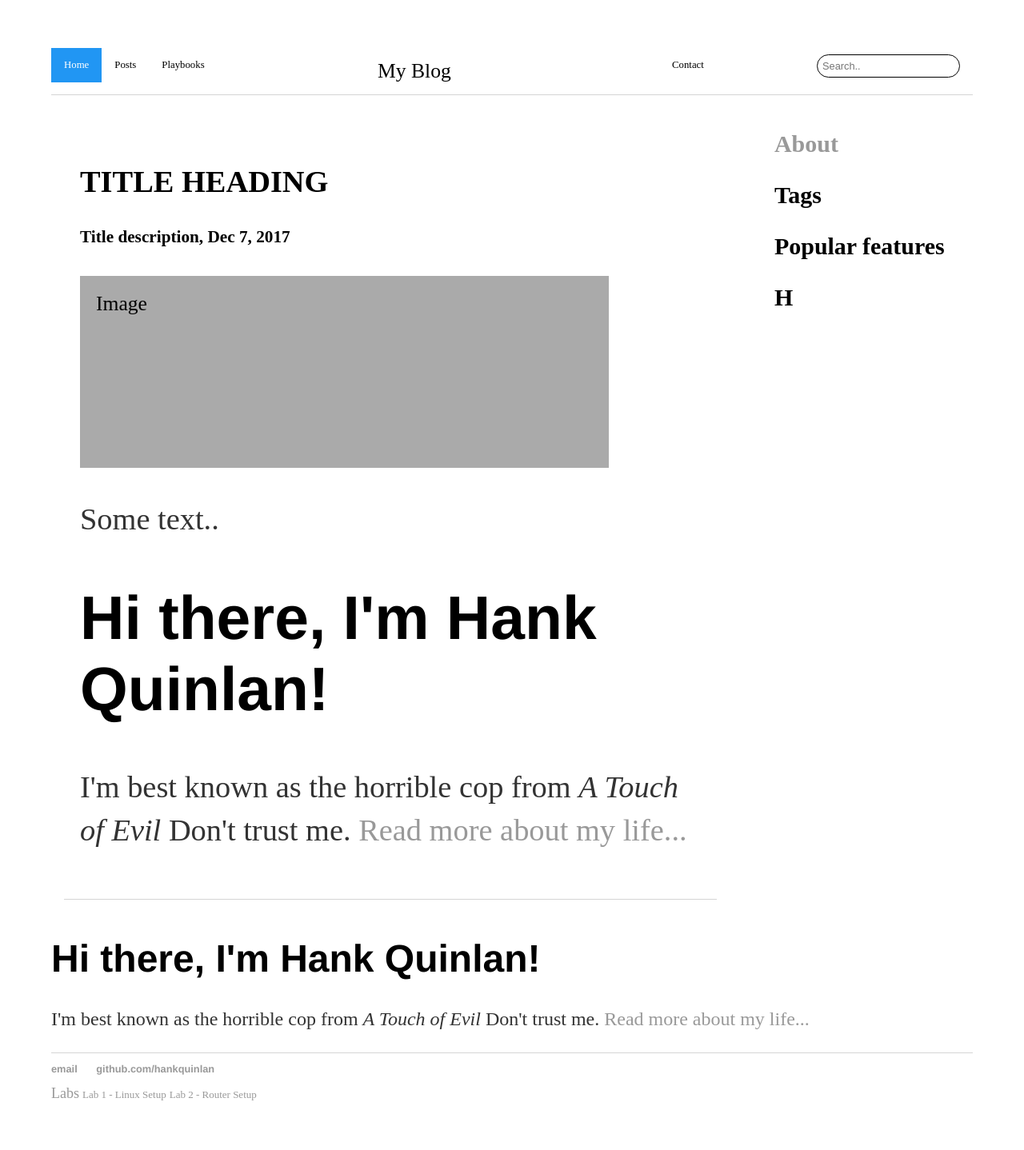
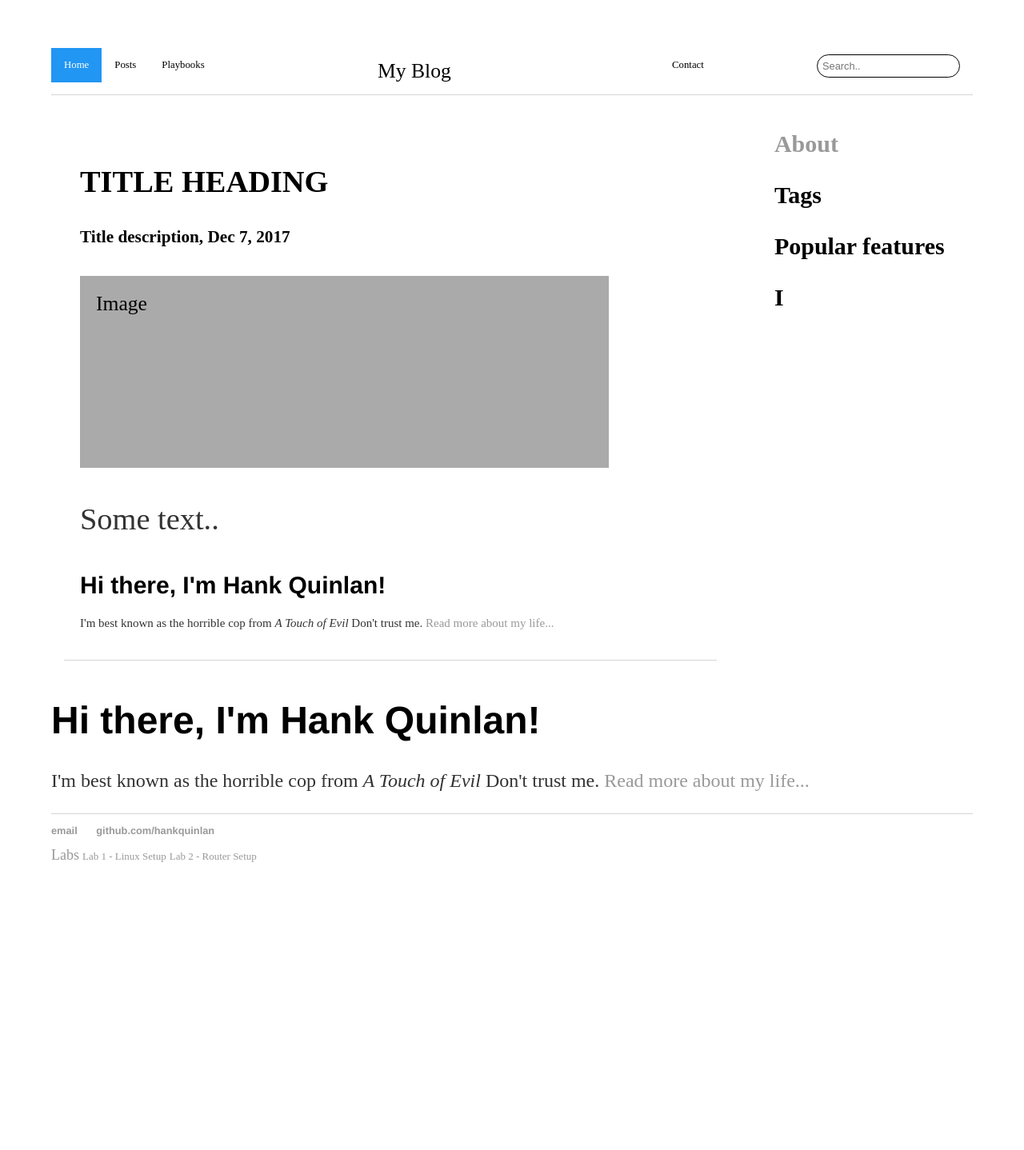
Before and after one commit to billparry99/billparry99.github.io, a Jekyll site: the page built from index.html, in a window 1280 px wide. Shown: the whole page at 80% size. Built offline with Jekyll 4.4.1, drawn with Linux system fonts in a browser that asks for light colours; after the commit the page ends 1140 px from its top, so only the background shows below that.

Commit message:
Update default.html

```diff
--- a/_layouts/default.html
+++ b/_layouts/default.html
@@ -51,7 +51,7 @@
 					      <h5>Title description, Dec 7, 2017</h5>
 					      <div class="fakeimg" style="height:200px;">Image</div>
 					      <p>Some text..</p>
-						{{ content }}
+						<font size="1.5em">{{ content }}</font>
 					</div>
 
 						<!--make this 2 sub columns -->
@@ -73,7 +73,7 @@
 						<h3><a href="/about">About</a></h3>
 						<h3>Tags</h3>
 						<h3>Popular features</h3>
-						<h3>H</h3>
+						<h3>I</h3>
 					</ul>
 				</div>
 			  </div>
```
